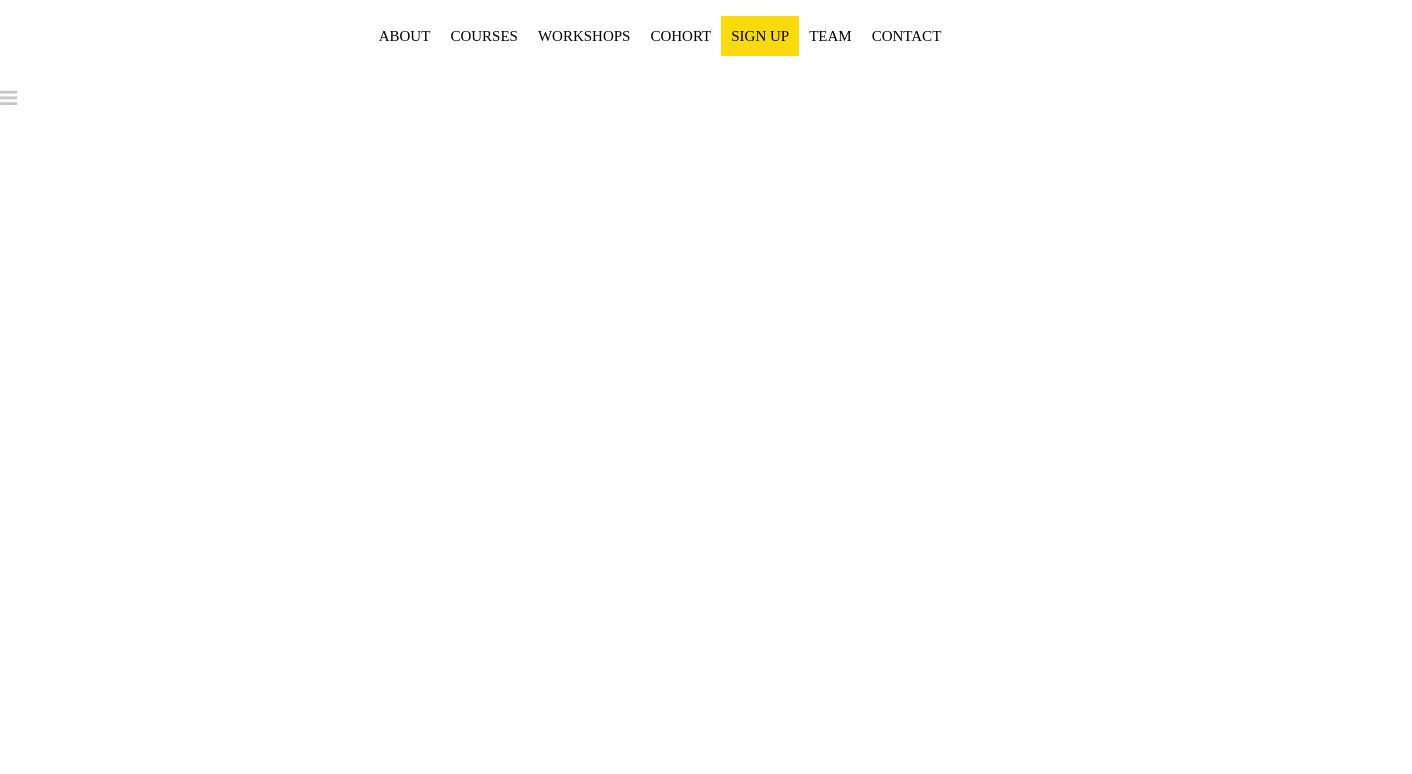
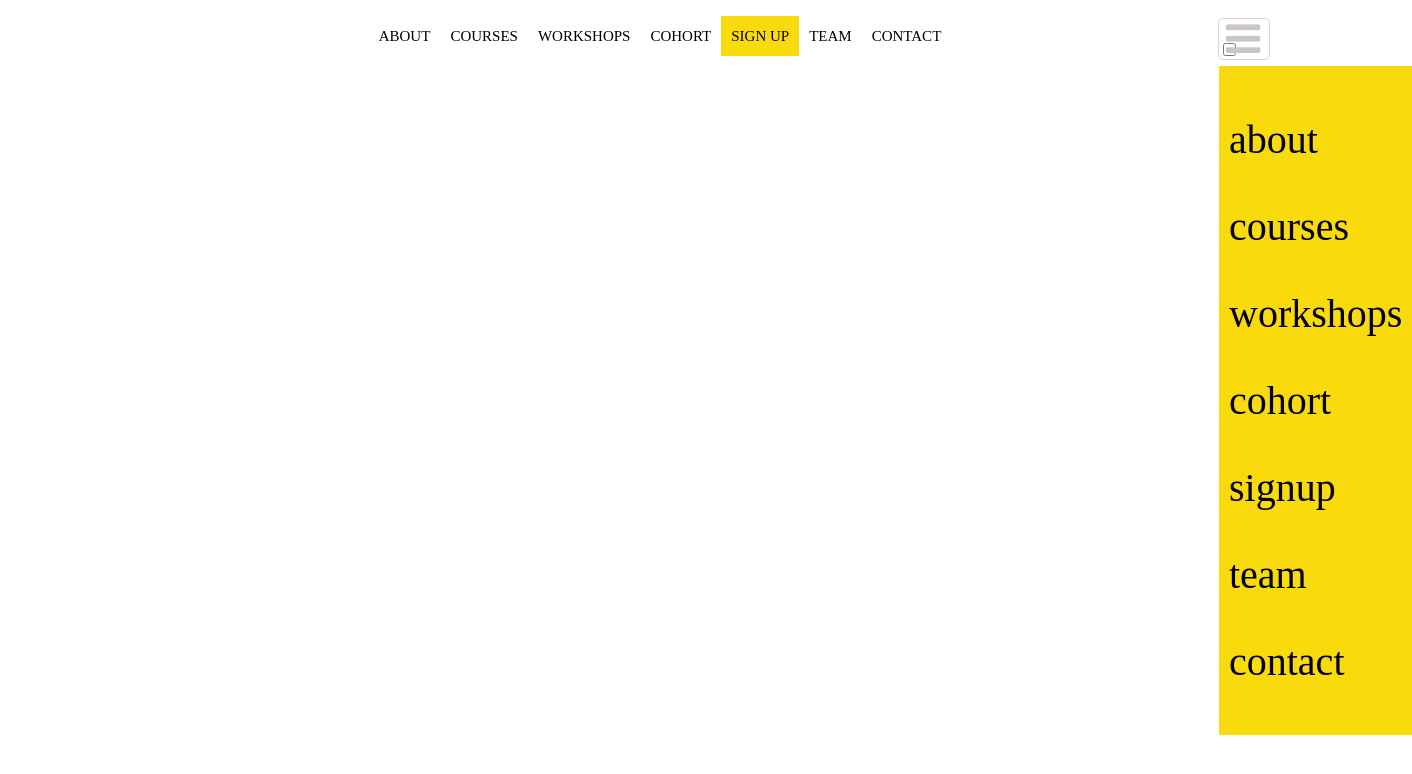
Before and after one commit to geekwise-jennifer-tablett/nav_bar_responsive_test, a plain HTML site: page index.html in a window 1280 px wide. Shown: the whole page, 1412 px wide, since content can reach past the window. Drawn offline with Linux system fonts and the light colour scheme.

```diff
--- a/css/style.css
+++ b/css/style.css
@@ -43,11 +43,17 @@ hr{
 }
 /*dropdown_menu*/
 .dropdown{
+    margin:1rem;
     display:inline-block;
     position:relative;
-     color:#ccc5c5;
-    font-size:2rem;
-
+    color:#ccc5c5;
+    font-size:4rem;
+    border:.5px solid #dbd3d3;
+    height:4rem;
+    width:5rem;
+    top:-6rem;
+    border-radius:.5rem;
+    float:right;
 }
 
 .dropdown_content{
@@ -57,10 +63,30 @@ hr{
     margin:0 auto;
 }
 
-.dropdown:hover .dropdown_content{
+.fa-bars{
+    position:absolute;
+    left:.7rem;
+
+    cursor:auto;
+}
+.dropdown{}
+.dropdown_content{
     display:block;
     background-color:#f9da0c;
 }
+
 .dropdown_a:hover{
     background-color:#f9da0c;
 }
+#toggle{
+    display: block;
+    display: none;
+
+}
+#toggle:checked~p{
+   display: block;
+
+}
+input[type=checkbox]:checked ~ p{
+    display: none;
+}
--- a/index.html
+++ b/index.html
@@ -42,7 +42,8 @@
          <hr>
       <!--dropdown_menu-->
     <div class="dropdown">
-      <p class="fa fa-bars"></p>
+     <label class="fa fa-bars"></label>
+     <input type="checkbox" id="checkbox_toggle">
       <div class="dropdown_content">
           <p>
               <a href="indexabout.html" class="dropdown_a">about
@@ -73,6 +74,6 @@
               </a>
           </p>
       </div>
-      </div>
+          </div>
     </body>
 </html>
```
